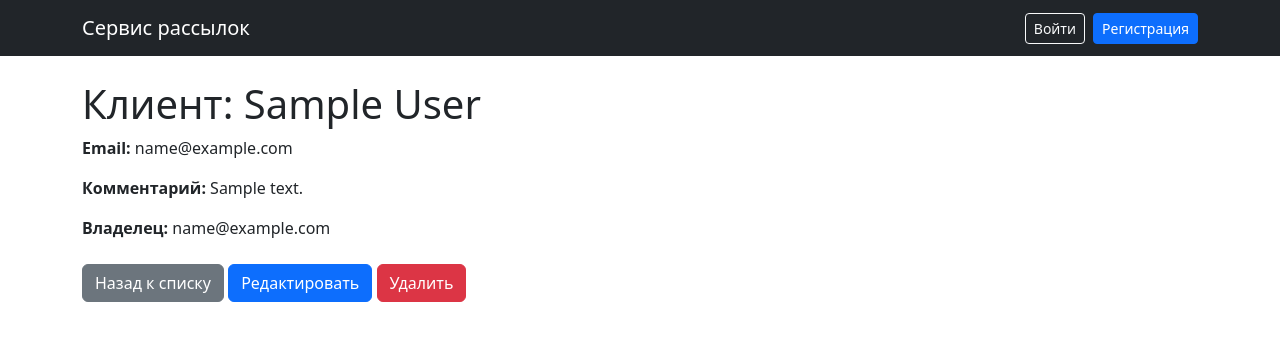
After one commit to kveremyeva/dj_mail_service, a Django app: page /clients/1/ in a window 1280 px wide. The commit adds this page. Shown: the top 341 px of the page. Run offline with Django 5.2, Linux system fonts and the light colour scheme; tables that the repository leaves empty hold one stand-in row (values such as "Sample post"); parts of the project's set-up code (start-up, migrations or seed data) failed here and were passed over; some libraries are stand-ins or nearby versions.

Commit message:
Курсовая работа #5

```diff
--- /dev/null
+++ b/mailing/templates/mailing/client_detail.html
@@ -0,0 +1,16 @@
+{% extends 'mailing/base.html' %}
+
+{% block content %}
+<div class="client-detail">
+    <h1>Клиент: {{ client.full_name }}</h1>
+    <p><strong>Email:</strong> {{ client.email }}</p>
+    <p><strong>Комментарий:</strong> {{ client.comment }}</p>
+    <p><strong>Владелец:</strong> {{ client.owner }}</p>
+
+    <div class="mt-4">
+        <a href="{% url 'mailing:client_list' %}" class="btn btn-secondary">Назад к списку</a>
+        <a href="{% url 'mailing:client_edit' client.pk %}" class="btn btn-primary">Редактировать</a>
+        <a href="{% url 'mailing:client_delete' client.pk %}" class="btn btn-danger">Удалить</a>
+    </div>
+</div>
+{% endblock %}
--- a/mailing/templates/mailing/client_list.html
+++ b/mailing/templates/mailing/client_list.html
@@ -30,6 +30,7 @@
             <td>{{ client.email }}</td>
             <td>{{ client.comment|truncatechars:25 }}</td>
             <td>
+                <a href="{% url 'mailing:client_detail' client.pk %}" class="btn btn-sm btn-outline-secondary">Просмотр</a>
                 <a href="{% url 'mailing:client_edit' client.pk %}" class="btn btn-sm btn-outline-secondary">Редактировать</a>
                 <a href="{% url 'mailing:client_delete' client.pk %}" class="btn btn-sm btn-outline-danger">Удалить</a>
             </td>
--- a/mailing/urls.py
+++ b/mailing/urls.py
@@ -10,6 +10,7 @@ urlpatterns = [
     path('', views.index, name='index'),
 
     path('clients/', views.ClientListView.as_view(), name='client_list'),
+    path('clients/<int:pk>/', views.ClientDetailView.as_view(), name='client_detail'),
     path('clients/create/', views.ClientCreateView.as_view(), name='client_create'),
     path('clients/<int:pk>/edit/', views.ClientUpdateView.as_view(), name='client_edit'),
     path('clients/<int:pk>/delete/', views.ClientDeleteView.as_view(), name='client_delete'),
--- a/mailing/views.py
+++ b/mailing/views.py
@@ -68,6 +68,12 @@ def index(request):
 class ClientListView(LoginRequiredMixin, OwnerListMixin, ListView):
     model = Client
     template_name = 'mailing/client_list.html'
+
+
+class ClientDetailView(DetailView):
+    model = Client
+    template_name = 'mailing/client_detail.html'
+    context_object_name = 'client'
 
 
 class ClientCreateView(LoginRequiredMixin, CreateView):
```
Also changed, not shown: config/settings.py (+6 -2 lines).
